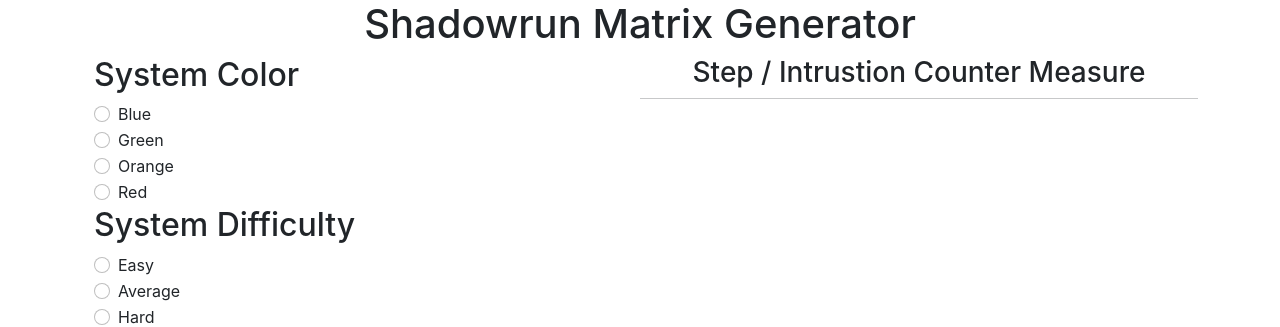
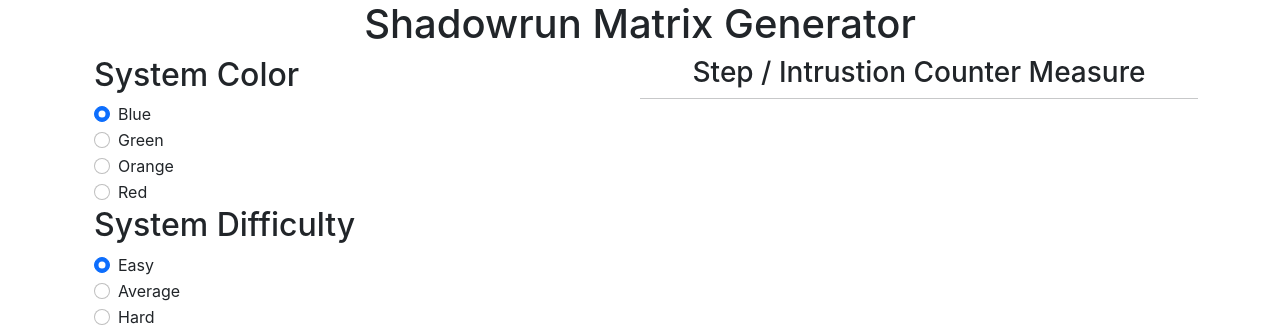
Before and after one commit to criticalfault/sr3-matrix-generator, a React (Create React App) app: page / in a window 1280 px wide. Shown: the top 327 px of the page. Built offline with nearby package versions, Linux system fonts and the light colour scheme.

Commit message:
React requires 'defaultChecked' over checked, this fixes the problem with them randomly switching back when you manipulate the other radios. React specific bug. This correct it.

```diff
--- a/src/components/SecuritySheaf.js
+++ b/src/components/SecuritySheaf.js
@@ -537,7 +537,7 @@
                         <h2>System Color</h2>
                         <div className="form-check">
                             <label className="form-check-label">Blue
-                                <input className="form-check-input" type="radio" aria-label="Blue" value='blue' name="sheafCode" />
+                                <input className="form-check-input" type="radio" aria-label="Blue" value='blue' name="sheafCode" defaultChecked />
                             </label>
                         </div>
                         <div className="form-check">
@@ -560,7 +560,7 @@
                         <h2>System Difficulty</h2>
                         <div className="form-check">
                             <label className="form-check-label">Easy
-                                <input type="radio" className="form-check-input" aria-label="easy" value='easy' name="sheafDifficulty"/>
+                                <input type="radio" className="form-check-input" aria-label="easy" value='easy' name="sheafDifficulty" defaultChecked/>
                             </label>
                         </div>
                         <div className="form-check">
```
